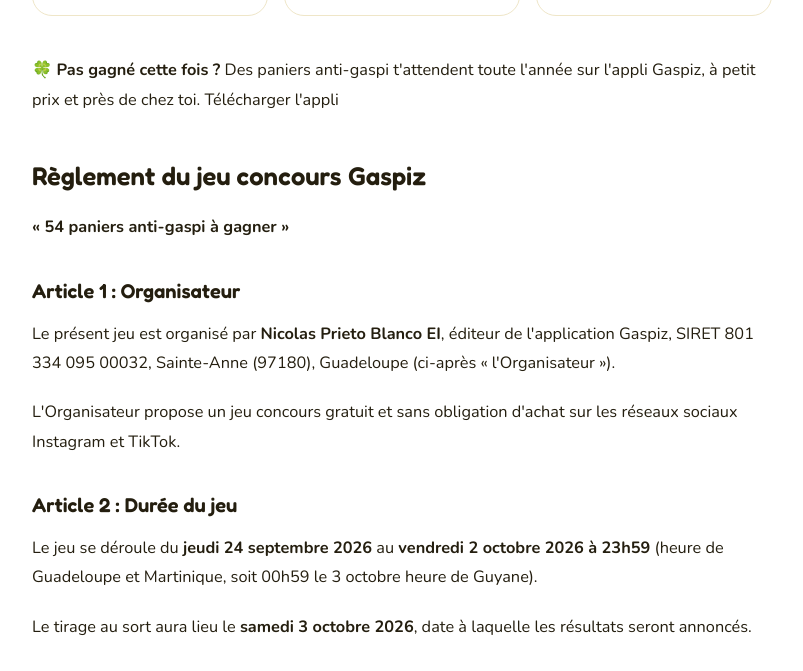
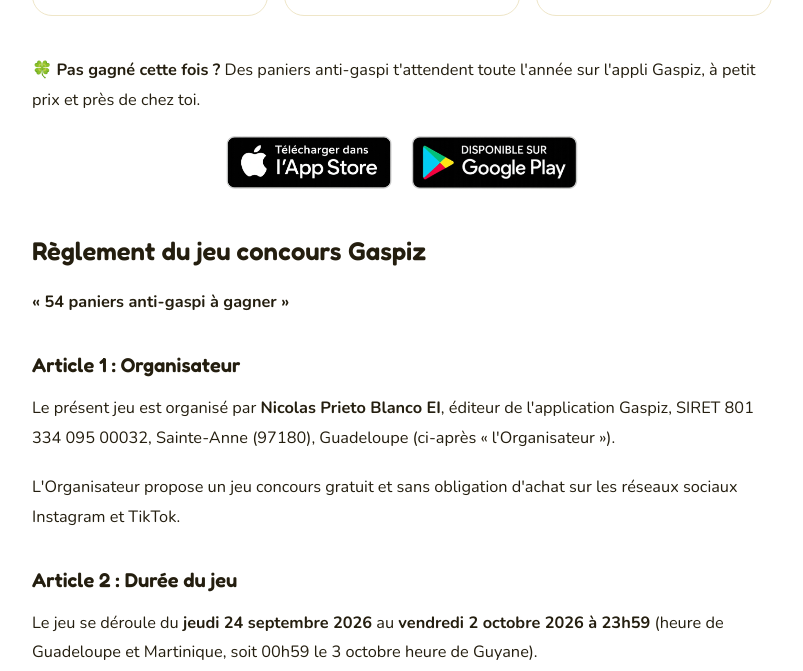
Before and after one commit to nprieto-ext/Gaspiz__Site, a plain HTML site: page jeu-concours.html in a window 1280 px wide. Shown: the part 3735-4406 px from the top of the page, without its empty margins (238-1041 px from the left). Drawn offline with nearby package versions, Linux system fonts and the light colour scheme.

Commit message:
Jeu concours : boutons App Store et Google Play sous « Pas gagné cette fois ? »
Co-Authored-By: Claude Opus 5.5 <noreply@anthropic.com>

```diff
--- a/jeu-concours.html
+++ b/jeu-concours.html
@@ -43,6 +43,8 @@
     .jc-territoire .jc-nb { display: inline-block; background: var(--yellow); border-radius: var(--radius-pill); padding: 0.15rem 0.7rem; font-size: 0.8rem; font-weight: 800; margin-bottom: 0.75rem; }
     .jc-territoire ul { margin-top: 0; }
     .jc-territoire li { margin-bottom: 0.3rem; font-size: 0.95rem; }
+    .jc-stores { display: flex; justify-content: center; gap: 1rem; flex-wrap: wrap; margin: 0.5rem 0 2.5rem; }
+    .jc-stores img { width: 170px; height: auto; display: block; }
     .jc-gagnants { list-style: none; padding-left: 0; }
     .jc-gagnants li { margin-bottom: 0.8rem; overflow-wrap: anywhere; }
     @media (max-width: 760px) {
@@ -155,7 +157,11 @@
           </div>
         </div>
 
-        <p>🍀 <strong>Pas gagné cette fois ?</strong> Des paniers anti-gaspi t'attendent toute l'année sur l'appli Gaspiz, à petit prix et près de chez toi. <a href="telecharger.html">Télécharger l'appli</a></p>
+        <p>🍀 <strong>Pas gagné cette fois ?</strong> Des paniers anti-gaspi t'attendent toute l'année sur l'appli Gaspiz, à petit prix et près de chez toi.</p>
+        <div class="jc-stores">
+          <a href="https://apps.apple.com/fr/app/gaspiz/id6738059463" target="_blank" rel="noopener"><img src="app-store.webp" alt="Télécharger Gaspiz sur l'App Store" width="650" height="210" /></a>
+          <a href="https://play.google.com/store/apps/details?id=com.mycompany.gaspiz" target="_blank" rel="noopener"><img src="play-store.webp" alt="Télécharger Gaspiz sur Google Play" width="650" height="209" /></a>
+        </div>
 
         <h2>Règlement du jeu concours Gaspiz</h2>
         <p><strong>« 54 paniers anti-gaspi à gagner »</strong></p>
```
